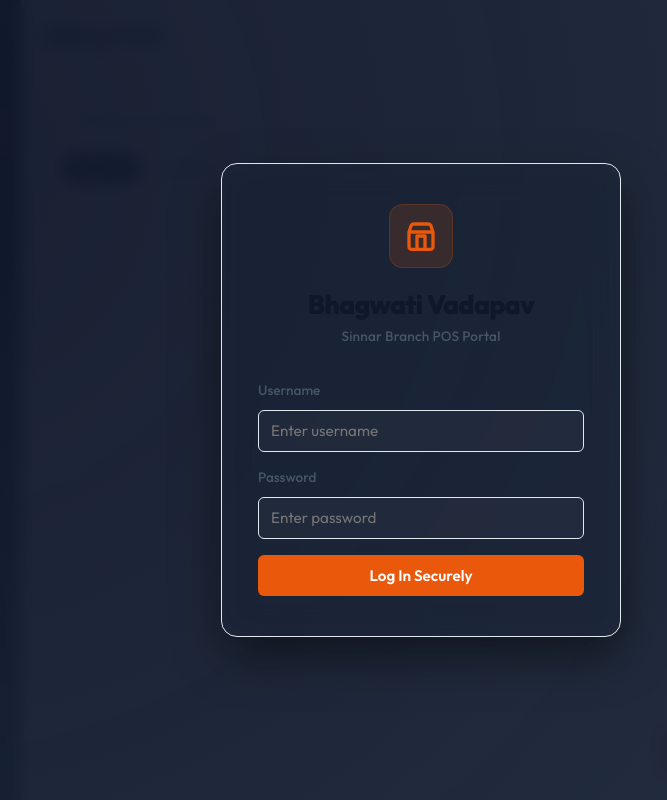
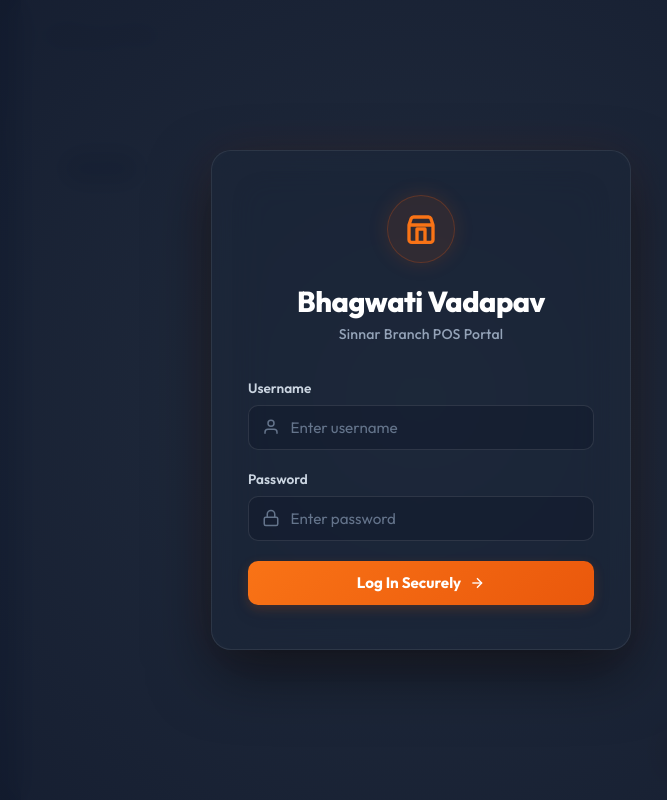
Before and after one commit to abhibadadhe/bhagwati-pos, a website: page index.html in a window 1280 px wide. Shown: the whole page, without its empty margins (219-886 px from the left). Drawn offline with Linux system fonts and the light colour scheme.

Commit message:
Refactor login page design: high-contrast typography, input icons, and glassmorphism styling

```diff
--- a/index.html
+++ b/index.html
@@ -26,7 +26,7 @@
   <link
     href="https://fonts.googleapis.com/css2?family=Outfit:wght@300;400;500;600;700;800&family=Courier+Prime:ital,wght@0,400;0,700;1,400;1,700&display=swap"
     rel="stylesheet">
-  <link rel="stylesheet" href="style.css?v=1.4.0">
+  <link rel="stylesheet" href="style.css?v=1.4.1">
 </head>
 
 <body>
@@ -35,25 +35,32 @@
     <div class="login-card">
       <div class="login-brand">
         <div class="login-logo">
-          <svg viewBox="0 0 24 24" fill="none" stroke="currentColor" stroke-width="2.5" stroke-linecap="round" stroke-linejoin="round" style="width: 32px; height: 32px; color: var(--primary-color);">
+          <svg viewBox="0 0 24 24" fill="none" stroke="currentColor" stroke-width="2.5" stroke-linecap="round" stroke-linejoin="round" class="store-svg-icon">
             <path d="M3 9h18M3 9l1.62-4.85A2 2 0 0 1 6.53 3h10.94a2 2 0 0 1 1.91 1.15L21 9M3 9v11a2 2 0 0 0 2 2h14a2 2 0 0 0 2-2V9M9 22V12h6v10"></path>
           </svg>
         </div>
-        <h2>Bhagwati Vadapav</h2>
-        <p>Sinnar Branch POS Portal</p>
+        <h2 class="login-title">Bhagwati Vadapav</h2>
+        <p class="login-subtitle">Sinnar Branch POS Portal</p>
       </div>
-      <form id="login-form">
-        <div class="form-group" style="margin-bottom: 1rem;">
-          <label for="login-username" style="display: block; font-size: 0.85rem; font-weight: 500; margin-bottom: 0.4rem; color: var(--text-secondary);">Username</label>
-          <input type="text" id="login-username" placeholder="Enter username" required autocomplete="username" style="width: 100%; padding: 0.65rem 0.75rem; border: 1px solid var(--border-color); border-radius: 6px; background-color: rgba(255,255,255,0.03); color: var(--text-color); font-family: inherit; font-size: 0.95rem; outline: none; transition: border-color 0.2s;">
+      <form id="login-form" class="login-form">
+        <div class="form-group-login">
+          <label for="login-username">Username</label>
+          <div class="input-wrapper">
+            <svg class="input-icon" viewBox="0 0 24 24" fill="none" stroke="currentColor" stroke-width="2"><path d="M20 21v-2a4 4 0 0 0-4-4H8a4 4 0 0 0-4 4v2"></path><circle cx="12" cy="7" r="4"></circle></svg>
+            <input type="text" id="login-username" placeholder="Enter username" required autocomplete="username">
+          </div>
         </div>
-        <div class="form-group" style="margin-bottom: 1rem;">
-          <label for="login-password" style="display: block; font-size: 0.85rem; font-weight: 500; margin-bottom: 0.4rem; color: var(--text-secondary);">Password</label>
-          <input type="password" id="login-password" placeholder="Enter password" required autocomplete="current-password" style="width: 100%; padding: 0.65rem 0.75rem; border: 1px solid var(--border-color); border-radius: 6px; background-color: rgba(255,255,255,0.03); color: var(--text-color); font-family: inherit; font-size: 0.95rem; outline: none; transition: border-color 0.2s;">
+        <div class="form-group-login">
+          <label for="login-password">Password</label>
+          <div class="input-wrapper">
+            <svg class="input-icon" viewBox="0 0 24 24" fill="none" stroke="currentColor" stroke-width="2"><rect x="3" y="11" width="18" height="11" rx="2" ry="2"></rect><path d="M7 11V7a5 5 0 0 1 10 0v4"></path></svg>
+            <input type="password" id="login-password" placeholder="Enter password" required autocomplete="current-password">
+          </div>
         </div>
-        <div id="login-error-msg" class="login-error-msg" style="display: none; color: var(--danger-color); background-color: rgba(239, 68, 68, 0.08); border: 1px solid rgba(239, 68, 68, 0.15); padding: 0.65rem; border-radius: 6px; font-size: 0.85rem; margin-bottom: 1rem; text-align: center; font-weight: 500;"></div>
-        <button type="submit" id="btn-login-submit" class="btn-primary" style="width: 100%; justify-content: center; padding: 0.7rem; border-radius: 6px; font-size: 0.95rem; font-weight: 600; cursor: pointer; display: flex; align-items: center; gap: 0.5rem;">
+        <div id="login-error-msg" class="login-error-msg" style="display: none;"></div>
+        <button type="submit" id="btn-login-submit" class="btn-primary login-btn">
           Log In Securely
+          <svg class="login-arrow-icon" fill="none" stroke="currentColor" stroke-width="2" viewBox="0 0 24 24" style="width: 16px; height: 16px;"><line x1="5" y1="12" x2="19" y2="12"></line><polyline points="12 5 19 12 12 19"></polyline></svg>
         </button>
       </form>
     </div>
@@ -506,7 +513,7 @@
     <!-- Dynamic receipt content will be written here before window.print() -->
   </div>
 
-  <script src="app.js?v=1.4.0"></script>
+  <script src="app.js?v=1.4.1"></script>
 </body>
 
 </html>
--- a/style.css
+++ b/style.css
@@ -1448,26 +1448,29 @@ button:focus-visible, input:focus, select:focus {
   left: 0;
   right: 0;
   bottom: 0;
-  background: radial-gradient(circle at 10% 20%, rgba(15, 23, 42, 0.96) 0%, rgba(30, 41, 59, 0.98) 90%);
+  background: radial-gradient(circle at 50% 50%, rgba(30, 41, 59, 0.98) 0%, rgba(15, 23, 42, 0.99) 100%),
+              radial-gradient(circle at 50% 30%, rgba(234, 88, 12, 0.08) 0%, transparent 50%);
   display: flex;
   align-items: center;
   justify-content: center;
   z-index: 999999;
-  backdrop-filter: blur(8px);
-  -webkit-backdrop-filter: blur(8px);
+  backdrop-filter: blur(12px);
+  -webkit-backdrop-filter: blur(12px);
+  padding: 1.5rem;
 }
 
 .login-card {
-  background: rgba(30, 41, 59, 0.5);
-  border: 1px solid var(--border-color);
-  border-radius: 16px;
-  padding: 2.5rem 2.25rem;
-  width: 90%;
-  max-width: 400px;
-  box-shadow: 0 20px 50px rgba(0, 0, 0, 0.45);
-  backdrop-filter: blur(16px);
-  -webkit-backdrop-filter: blur(16px);
-  animation: loginSlideUp 0.5s cubic-bezier(0.16, 1, 0.3, 1);
+  background: rgba(30, 41, 59, 0.45);
+  border: 1px solid rgba(255, 255, 255, 0.08);
+  border-radius: 20px;
+  padding: 2.75rem 2.25rem;
+  width: 100%;
+  max-width: 420px;
+  box-shadow: 0 25px 60px rgba(0, 0, 0, 0.5),
+              0 0 50px rgba(234, 88, 12, 0.08);
+  backdrop-filter: blur(24px);
+  -webkit-backdrop-filter: blur(24px);
+  animation: loginSlideUp 0.6s cubic-bezier(0.16, 1, 0.3, 1);
 }
 
 .login-brand {
@@ -1476,41 +1479,151 @@ button:focus-visible, input:focus, select:focus {
 }
 
 .login-logo {
-  width: 64px;
-  height: 64px;
-  border-radius: 14px;
-  background: var(--primary-glow);
-  border: 1px solid rgba(234, 88, 12, 0.22);
+  width: 68px;
+  height: 68px;
+  border-radius: 50%;
+  background: rgba(234, 88, 12, 0.1);
+  border: 1px solid rgba(234, 88, 12, 0.25);
   display: flex;
   align-items: center;
   justify-content: center;
   margin: 0 auto 1.25rem;
-}
-
-.login-brand h2 {
-  font-size: 1.65rem;
+  box-shadow: 0 0 20px rgba(234, 88, 12, 0.15);
+}
+
+.store-svg-icon {
+  width: 32px;
+  height: 32px;
+  color: #f97316;
+}
+
+.login-title {
+  font-size: 1.8rem;
   font-weight: 800;
   margin-bottom: 0.35rem;
-  color: var(--text-color);
+  color: #ffffff !important;
   letter-spacing: -0.5px;
 }
 
-.login-brand p {
-  font-size: 0.85rem;
-  color: var(--text-secondary);
+.login-subtitle {
+  font-size: 0.88rem;
+  color: #94a3b8 !important;
   font-weight: 500;
   letter-spacing: 0.2px;
 }
 
-.login-card input:focus {
-  border-color: var(--primary-color) !important;
-  box-shadow: 0 0 0 3px rgba(234, 88, 12, 0.15) !important;
+.login-form {
+  text-align: left;
+}
+
+.form-group-login {
+  margin-bottom: 1.25rem;
+}
+
+.form-group-login label {
+  display: block;
+  font-size: 0.85rem;
+  font-weight: 600;
+  margin-bottom: 0.5rem;
+  color: #cbd5e1;
+}
+
+.input-wrapper {
+  position: relative;
+  display: flex;
+  align-items: center;
+}
+
+.input-icon {
+  position: absolute;
+  left: 0.9rem;
+  width: 18px;
+  height: 18px;
+  color: #64748b;
+  pointer-events: none;
+  transition: color 0.2s;
+}
+
+.input-wrapper input {
+  width: 100%;
+  padding: 0.75rem 1rem 0.75rem 2.6rem;
+  border: 1px solid rgba(255, 255, 255, 0.1);
+  border-radius: 10px;
+  background-color: rgba(15, 23, 42, 0.4);
+  color: #ffffff !important;
+  font-family: inherit;
+  font-size: 0.95rem;
+  outline: none;
+  transition: all 0.2s ease;
+}
+
+.input-wrapper input::placeholder {
+  color: #64748b;
+}
+
+.input-wrapper input:focus {
+  border-color: #f97316 !important;
+  background-color: rgba(15, 23, 42, 0.6);
+  box-shadow: 0 0 0 3px rgba(249, 115, 22, 0.15) !important;
+}
+
+.input-wrapper input:focus + .input-icon,
+.input-wrapper input:focus-within ~ .input-icon {
+  color: #f97316;
+}
+
+.login-error-msg {
+  color: #f87171 !important;
+  background-color: rgba(239, 68, 68, 0.12);
+  border: 1px solid rgba(239, 68, 68, 0.25);
+  padding: 0.75rem;
+  border-radius: 8px;
+  font-size: 0.85rem;
+  margin-bottom: 1.25rem;
+  text-align: center;
+  font-weight: 500;
+  animation: loginSlideUp 0.3s ease-out;
+}
+
+.login-btn {
+  width: 100%;
+  justify-content: center;
+  padding: 0.8rem;
+  border-radius: 10px;
+  font-size: 0.95rem;
+  font-weight: 700;
+  cursor: pointer;
+  display: flex;
+  align-items: center;
+  gap: 0.5rem;
+  background: var(--primary-gradient);
+  border: none;
+  color: #ffffff;
+  box-shadow: 0 4px 12px rgba(234, 88, 12, 0.2);
+  transition: all 0.2s ease;
+}
+
+.login-btn:hover {
+  transform: translateY(-1px);
+  box-shadow: 0 6px 18px rgba(234, 88, 12, 0.3);
+}
+
+.login-btn:active {
+  transform: translateY(0);
+}
+
+.login-arrow-icon {
+  transition: transform 0.2s ease;
+}
+
+.login-btn:hover .login-arrow-icon {
+  transform: translateX(4px);
 }
 
 @keyframes loginSlideUp {
   from {
     opacity: 0;
-    transform: translateY(20px);
+    transform: translateY(15px);
   }
   to {
     opacity: 1;
--- a/sw.js
+++ b/sw.js
@@ -1,9 +1,9 @@
-const CACHE_NAME = "bhagwati-pos-v23";
+const CACHE_NAME = "bhagwati-pos-v24";
 const ASSETS = [
   "./",
   "./index.html",
-  "./style.css?v=1.4.0",
-  "./app.js?v=1.4.0",
+  "./style.css?v=1.4.1",
+  "./app.js?v=1.4.1",
   "./logo.png",
   "./manifest.json"
 ];
```
